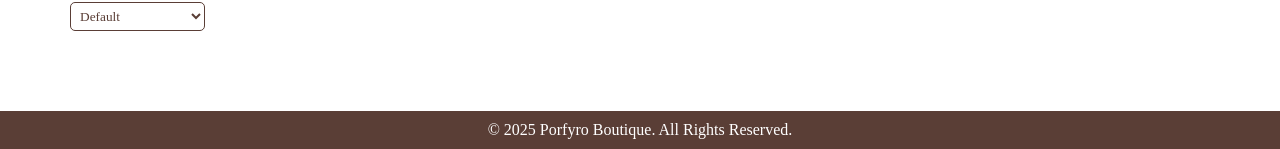
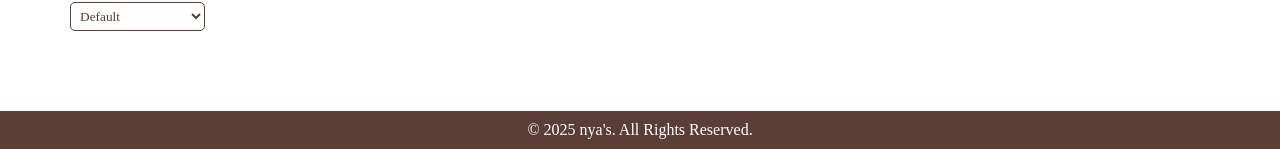
Before and after one commit to dev-anannya/nyas-boutique, a PHP site: page /category.php in a window 1280 px wide. Shown: the part 880-1029 px from the top of the page. Run offline with PHP 8.4, Linux system fonts and the light colour scheme; data that the repository does not hold is empty.

Commit message:
Minor changes regarding webpage titles

```diff
--- a/cart.html
+++ b/cart.html
@@ -3,7 +3,7 @@
 <head>
     <meta charset="UTF-8">
     <meta name="viewport" content="width=device-width, initial-scale=1.0">
-    <title>Cart - Porfyro Boutique</title>
+    <title>cart</title>
     <link rel="stylesheet" href="styles.css">
     <link rel="stylesheet" href="https://cdnjs.cloudflare.com/ajax/libs/font-awesome/6.0.0/css/all.min.css">
 
--- a/category.php
+++ b/category.php
@@ -4,7 +4,7 @@
 <head>
     <meta charset="UTF-8">
     <meta name="viewport" content="width=device-width, initial-scale=1.0">
-    <title>Porfyro Boutique - Category</title>
+    <title>nya's collections</title>
     <link rel="stylesheet" href="styles.css">
     <link rel="stylesheet" href="https://cdnjs.cloudflare.com/ajax/libs/font-awesome/6.0.0/css/all.min.css">
 </head>
@@ -66,7 +66,7 @@
 
     <!-- Footer -->
     <footer>
-        <p>&copy; 2025 Porfyro Boutique. All Rights Reserved.</p>
+        <p>&copy; 2025 nya's. All Rights Reserved.</p>
     </footer>
 
     <script src="script.js"></script>
--- a/index.html
+++ b/index.html
@@ -84,7 +84,7 @@
 
     <!-- Footer -->
     <footer>
-        <p>&copy; 2025 Porfyro Boutique. All Rights Reserved.</p>
+        <p>&copy; 2025 nya's. All Rights Reserved.</p>
     </footer>
 
     <script src="script.js"></script>
```
